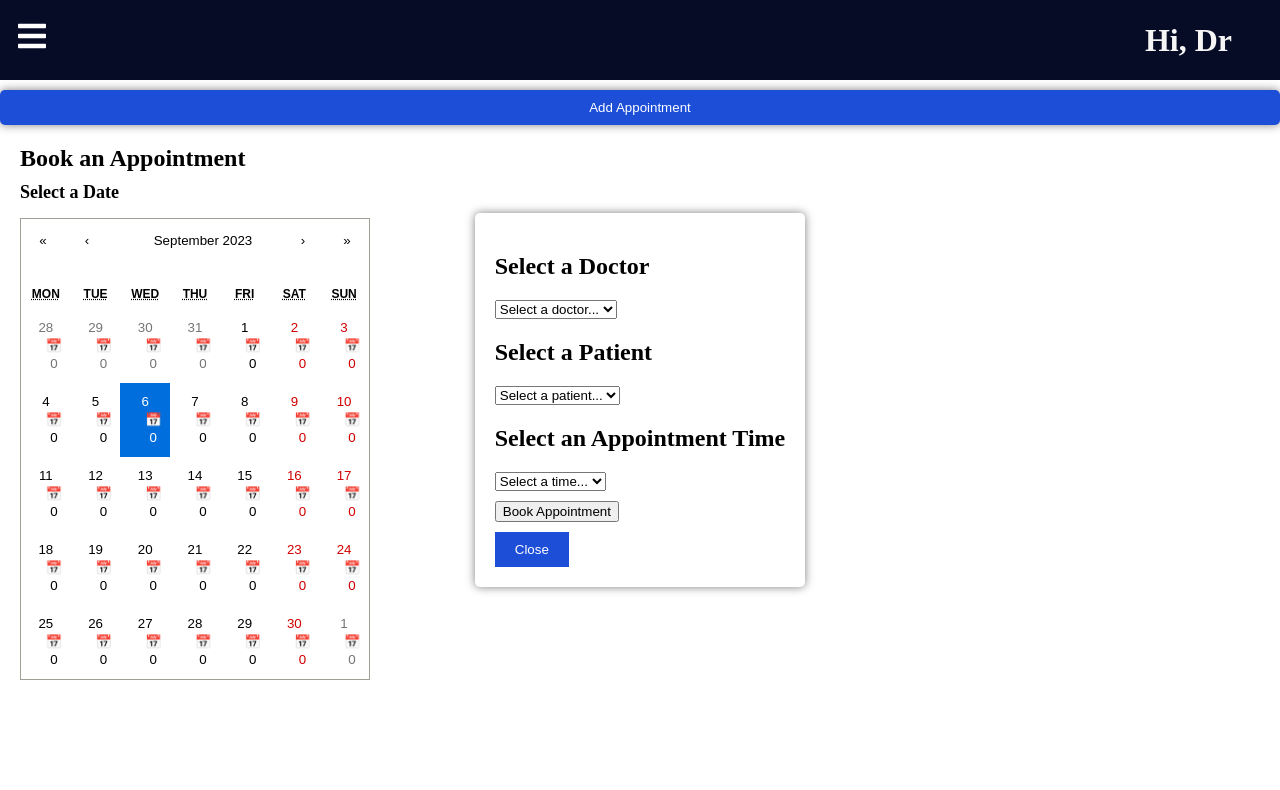
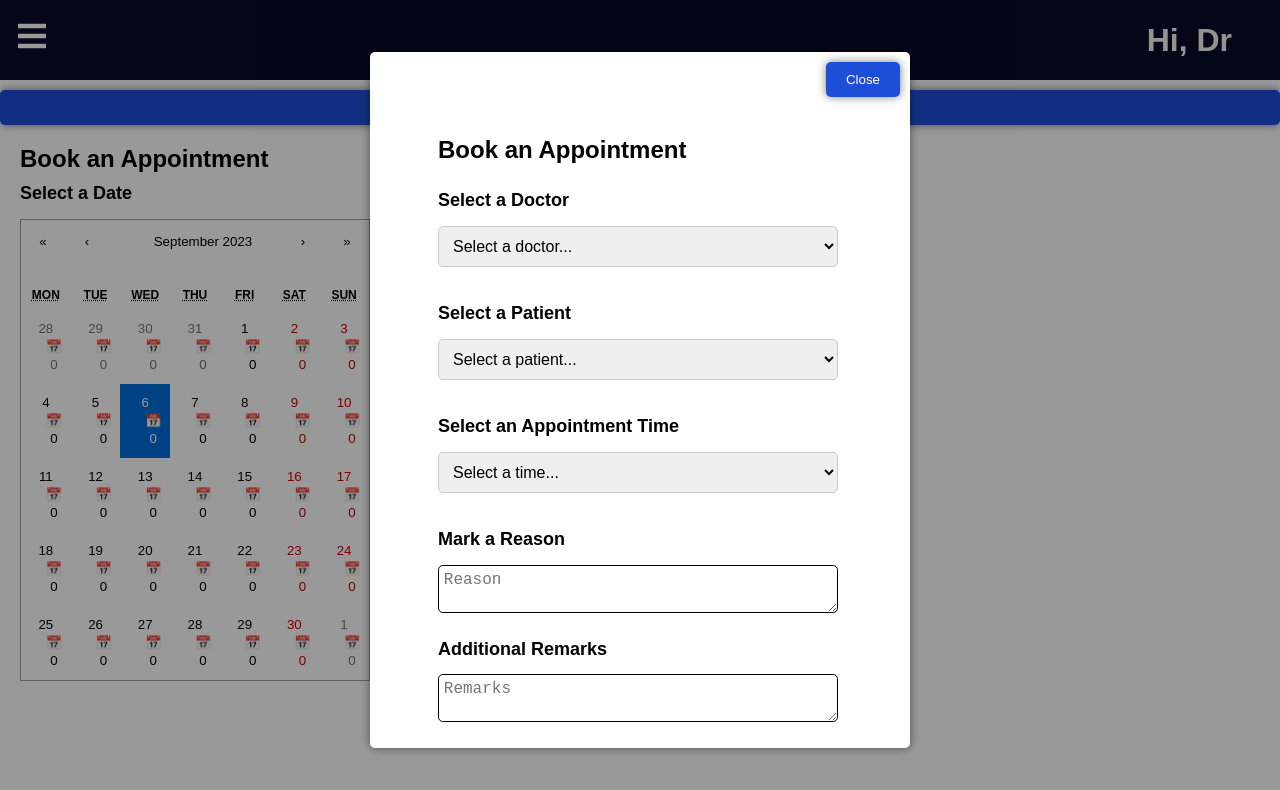
Before and after one commit to chewyuhan/FIT3164-MDS12-AutomatedHealthcareInformationSystem_Front_End, a React (Create React App) app in the folder v1/: page /appointment in a window 1280 px wide. Both pictures are taken after a click on the button "Add Appointment". Shown: the top 790 px of the page. Built offline with nearby package versions, Linux system fonts and the light colour scheme.

Commit message:
Appointment draft redo

```diff
--- a/v1/src/components/Appointment/AppointmentForm.css
+++ b/v1/src/components/Appointment/AppointmentForm.css
@@ -1,29 +1,30 @@
+/* Global styles */
+body {
+  font-family: Arial, sans-serif;
+}
+
 /* Custom styling for the calendar */
 .react-calendar__tile--active {
   background: #007bff;
   color: white;
 }
+
+/* Layout styles */
 .appointment-container {
   display: flex;
 }
 
 .calendar-container {
-    /* Define calendar container styles here */
   width: 30%;
   padding: 20px;
 }
 
-  .appointment-content {
-    /* Define appointment content styles here */
+.appointment-content,
+.selected-appointment-details {
   flex: 1;
 }
 
-  .selected-appointment-details {
-    /* Define appointment content styles here */
-    flex: 1;
-  }
-
-/* Style for h1 and h2 within calendar-container */
+/* Typography */
 .calendar-container h1 {
   font-size: 24px;
   margin: 0;
@@ -34,8 +35,92 @@
   margin-top: 10px;
 }
 
-/* Center-align button */
 .book-button {
   display: block;
-    margin-top: 10px; /* Add margin to create space below the button */
+  /* Remove 'margin: auto;' to align to the left */
+  margin-top: 1rem;
+  margin-left: 0; /* Add this to align to the left */
+  border: none;
+  background-color: #1d4ed8;
+  color: #fff;
+  padding: 0.5rem 1rem;
+  border-radius: 10px;
+  cursor: pointer;
+  box-shadow: 0px 5px 5px #ccc;
 }
+.form-group {
+  display: flex;
+  margin-left: auto;
+  flex-direction: column;
+  margin-bottom: 1rem;
+}
+
+.form-group input,
+.form-group textarea,
+.form-group select {
+  border: 1px solid black;
+  border-radius: 0.3rem;
+  padding: 0.3rem;
+  font-size: 1rem;
+}
+
+.form-group label {
+  margin-bottom: 0.2rem;
+}
+
+/* Checkbox styles */
+.checkbox {
+  display: flex;
+  align-items: center;
+}
+
+.checkbox input[type="checkbox"] {
+  margin-right: 5px;
+}
+
+/* Form styles */
+/* Form styles */
+.appointment-form {
+  border-radius: 5px;
+  padding: 3rem;
+  background-color: white;
+  width: 25em;
+  max-height: 70vh; /* Set the maximum height for the modal body */
+}
+
+
+.appointment-form h1 {
+  font-size: 24px;
+}
+
+.appointment-form h2 {
+  font-size: 18px;
+  margin-top: 10px;
+}
+
+.appointment-form input[type="text"],
+.appointment-form select {
+  width: 100%;
+  padding: 10px;
+  margin-bottom: 10px;
+  border: 1px solid #ccc;
+  border-radius: 5px;
+  font-size: 16px;
+}
+
+.appointment-form input[type="checkbox"] {
+  margin-right: 5px;
+}
+
+.appointment-form .checkbox {
+  margin-top: 10px;
+}
+
+/* Add more form styling as needed */
+
+/* Error message styles */
+.error {
+  color: red;
+  font-size: 14px;
+  margin-top: 5px;
+}
--- a/v1/src/components/Appointment/AppointmentForm.js
+++ b/v1/src/components/Appointment/AppointmentForm.js
@@ -1,25 +1,29 @@
-import React from "react";
-import './AppointmentForm.css';
+import React, { useState } from "react";
+import moment from 'moment';
+import "./AppointmentForm.css";
 import 'react-calendar/dist/Calendar.css';
 
 const AppointmentForm = ({
+  closeModal,
+  onSubmit,
+  defaultValue,
   patients,
   selectedPatientId,
-  setSelectedPatientId,
   doctors,
   appointmentTime,
-  setAppointmentTime,
   selectedDoctorId,
-  setSelectedDoctorId,
   handleSelectAppointmentTime
 }) => {
-  const handleSelectDoctor = (doctorId) => {
-    setSelectedDoctorId(doctorId);
-  };
+  const [formData, setFormData] = useState({
+    patientId: "",
+    employeeId: "",
+    appointmentDateTime: "",
+    reason: "",
+    remarks: "",
+    completed: false,
+  });
 
-  const handleSelectPatient = (patientId) => {
-    setSelectedPatientId(patientId);
-  };
+
 
   const generateTimeRange = () => {
     const timeRange = [];
@@ -38,13 +42,39 @@ const AppointmentForm = ({
 
   const doctorAppointmentTimes = generateTimeRange();
 
+  const handleChange = (e) => {
+    const { name, value } = e.target;
+    setFormData({ ...formData, [name]: value });
+  };
+
+
+  const handleSubmit = () => {
+    // Validate the form data
+    if (
+      Number.isInteger(parseInt(formData.patientId)) &&
+      Number.isInteger(parseInt(formData.employeeId)) &&
+      moment(formData.appointmentDateTime, moment.ISO_8601, true).isValid() &&
+      typeof formData.reason === "string" &&
+      typeof formData.remarks === "string" &&
+      typeof formData.completed === "boolean"
+    ) {
+      // Form data is valid, you can use formData for further processing
+      console.log("Form data submitted:", formData);
+    } else {
+      // Form data is invalid, display an error message
+      console.error("Invalid form data.");
+    }
+  };
+
   return (
     <div className="appointment-form">
+      <h1>Book an Appointment</h1>
+      <div className="form-group">
         <h2>Select a Doctor</h2>
         <select
           className="doctor-select"
           value={selectedDoctorId || ""}
-        onChange={(event) => handleSelectDoctor(event.target.value)}
+          onChange={handleChange}
         >
           <option value="">Select a doctor...</option>
           {doctors.map((doctor) => (
@@ -53,11 +83,13 @@ const AppointmentForm = ({
             </option>
           ))}
         </select>
+      </div>
+      <div className="form-group">
         <h2>Select a Patient</h2>
         <select
           className="patient-select"
           value={selectedPatientId || ""}
-        onChange={(event) => handleSelectPatient(event.target.value)}
+          onChange={handleChange}
         >
           <option value="">Select a patient...</option>
           {patients.map((patient) => (
@@ -66,11 +98,13 @@ const AppointmentForm = ({
             </option>
           ))}
         </select>
+      </div>
+      <div className="form-group">
         <h2>Select an Appointment Time</h2>
         <select
           className="time-select"
           value={appointmentTime}
-        onChange={(event) => setAppointmentTime(event.target.value)}
+          onChange={handleChange}
         >
           <option value="">Select a time...</option>
           {doctorAppointmentTimes.map(({ time }) => (
@@ -79,6 +113,41 @@ const AppointmentForm = ({
             </option>
           ))}
         </select>
+      </div>
+      <div className="form-group">
+        <h2>Mark a Reason</h2>
+        <textarea
+          type="text"
+          name="reason"
+          placeholder="Reason"
+          value={formData.reason}
+          onChange={handleChange}
+        />
+      </div>
+      <div className="form-group">
+        <h2>Additional Remarks</h2>
+        <textarea
+          type="text"
+          name="remarks"
+          placeholder="Remarks"
+          value={formData.remarks}
+          onChange={handleChange}
+        />
+      </div>
+      <div className="form-group">
+        <h2>Status</h2>
+        <div className="checkbox">
+          <label>
+            Completed
+          </label>
+          <input
+            type="checkbox"
+            name="completed"
+            checked={formData.completed}
+            onChange={handleChange}
+          />
+        </div>
+      </div>
       <button className="book-button" onClick={handleSelectAppointmentTime}>
         Book Appointment
       </button>
--- a/v1/src/pages/Appointment.css
+++ b/v1/src/pages/Appointment.css
@@ -40,28 +40,28 @@
 
 .popup {
     position: fixed;
+    z-index: 1;
+    left: 0;
     top: 0;
-    left: 0;
-    right: 0;
-    bottom: 0;
+    width: 100%;
+    height: 100%;
+    background-color: rgba(0, 0, 0, 0.4);
     display: flex;
+    align-items: center;
     justify-content: center;
-    align-items: center;
-    z-index: 999;
-
-    max-height: 100vh;
-    /* Set the maximum height for the modal body */
-    overflow-y: auto;
-    /* Add vertical scroll if content exceeds max height */
 
   }
 
+/* Popup styles */
 .popup-content {
     background-color: white;
     padding: 20px;
     border-radius: 5px;
     box-shadow: 0px 0px 10px rgba(0, 0, 0, 0.5);
     position: relative;
+    width: 80%;
+    max-width: 500px;
+    overflow-y: auto;
   }
 
   .close-popup-button {
@@ -69,9 +69,12 @@
     color: #fff;
     border: none;
     padding: 10px 20px;
-    margin-top: 10px;
-    /* Adjust the top margin as needed */
     cursor: pointer;
+    position: absolute;
+    top: 10px; /* Adjust top position as needed */
+    right: 10px; /* Adjust right position as needed */
+    border-radius: 5px;
+    box-shadow: 0px 0px 10px rgba(0, 0, 0, 0.5);
   }
 
   .close-popup-button:hover {
--- a/v1/src/pages/Appointment.js
+++ b/v1/src/pages/Appointment.js
@@ -68,6 +68,9 @@ useEffect(() => {
       employeeID: selectedDoctorId,
       date: appointmentDate,
       time: appointmentTime,
+      remarks: "aa",
+      reason: "aa",
+      completed: false,
     };
     setAppointments([...appointments, appointment]);
   };
@@ -159,6 +162,8 @@ const getPatientNameById = (patientID) => {
                     <p>Doctor: {getDoctorNameById(appointment.employeeID)}</p>
                     <p>Patient: {getPatientNameById(appointment.patientID)}</p>
                     <p>Time: {appointment.time}</p>
+                    <p>Reason: {appointment.reason}</p>
+                    <p>Remarks: {appointment.remarks}</p>
                   </li>
                 ))}
               </ul>
```
Also changed, not shown: v1/src/components/Appointment/AppointmentModal.jsx (+38 -1 lines). Lines whose indentation alone changed are shown as unchanged.
